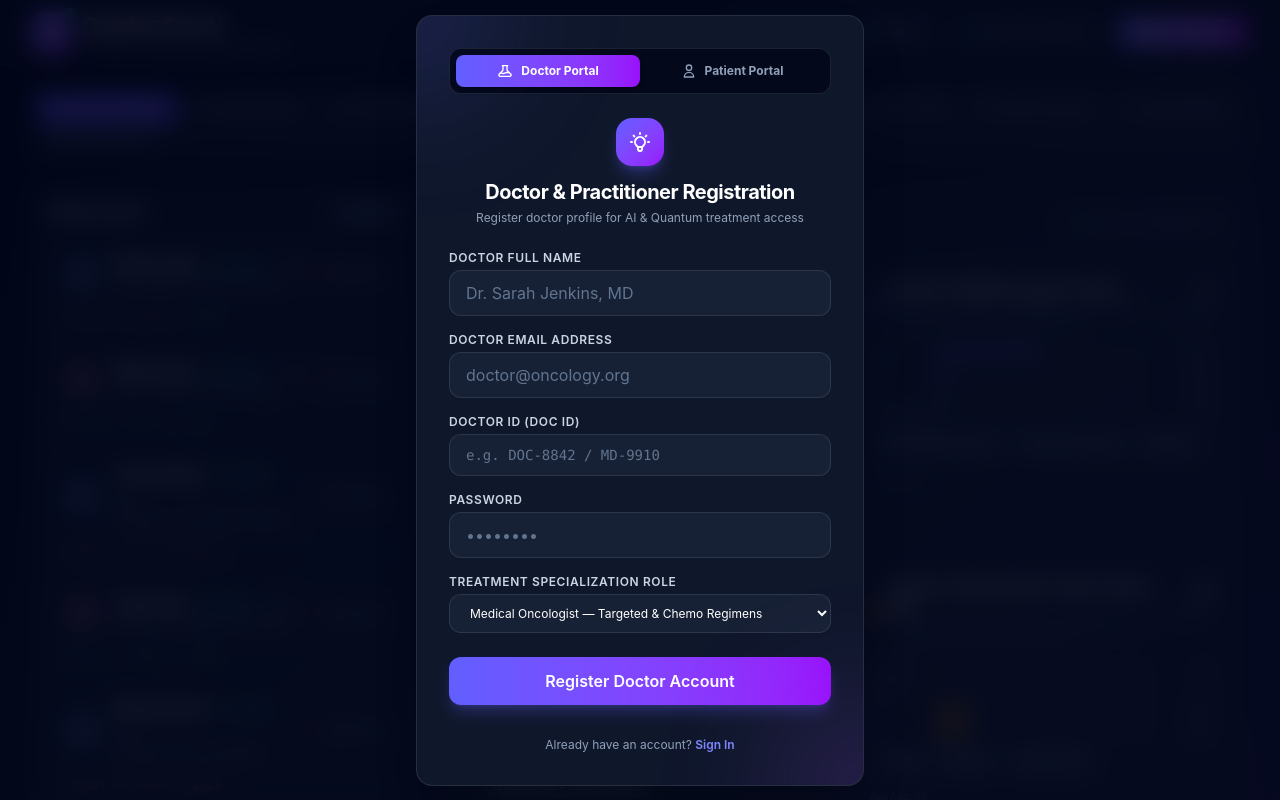
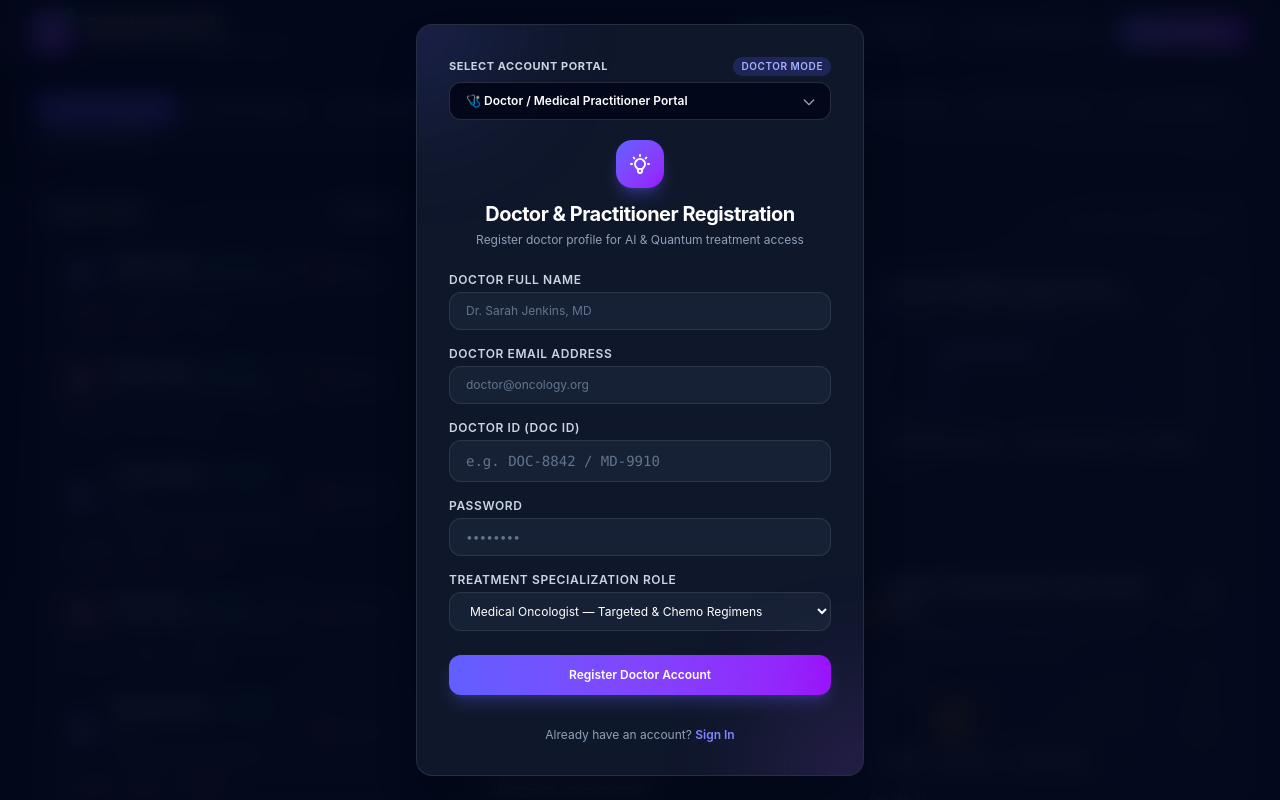
Before and after one commit to Napa-Guna-Sai-Sujith/ai-treatement, a React (Vite) app: page / in a window 1280 px wide. Both pictures are taken after a click on the button "Register Doctor Profile". Shown: the top 800 px of the page. Built offline with nearby package versions, Linux system fonts and the light colour scheme.

Commit message:
Add Portal Selection dropdown box in authentication modal for Doctor, Administrator, and Patient logins

```diff
--- a/src/components/AuthModal.tsx
+++ b/src/components/AuthModal.tsx
@@ -8,8 +8,8 @@ interface AuthModalProps {
 }
 
 export default function AuthModal({ onLoginSuccess, onPatientLoginSuccess, onClose }: AuthModalProps) {
-  // Mode switcher: 'doctor' vs 'patient'
-  const [authMode, setAuthMode] = useState<'doctor' | 'patient'>('doctor');
+  // 3-way Role Switcher: 'doctor' | 'admin' | 'patient'
+  const [roleMode, setRoleMode] = useState<'doctor' | 'admin' | 'patient'>('doctor');
   const [isRegister, setIsRegister] = useState(false);
 
   // Doctor credentials
@@ -17,7 +17,11 @@ export default function AuthModal({ onLoginSuccess, onPatientLoginSuccess, onClo
   const [password, setPassword] = useState('');
   const [name, setName] = useState('');
   const [docId, setDocId] = useState('');
-  const [role, setRole] = useState('Medical Oncologist — Targeted & Chemo Regimens');
+  const [doctorRole, setDoctorRole] = useState('Medical Oncologist — Targeted & Chemo Regimens');
+
+  // Admin credentials
+  const [adminEmail, setAdminEmail] = useState('napagunasaisujith@gmail.com');
+  const [adminPassword, setAdminPassword] = useState('');
 
   // Patient credentials
   const [patientId, setPatientId] = useState('');
@@ -25,6 +29,7 @@ export default function AuthModal({ onLoginSuccess, onPatientLoginSuccess, onClo
 
   const [error, setError] = useState('');
 
+  // 1. DOCTOR LOGIN & REGISTRATION HANDLER
   const handleDoctorSubmit = (e: React.FormEvent) => {
     e.preventDefault();
     if (isRegister) {
@@ -34,26 +39,12 @@ export default function AuthModal({ onLoginSuccess, onPatientLoginSuccess, onClo
       }
     } else {
       if (!docId || !password) {
-        setError('Please enter your Doctor ID (or Email) and password');
+        setError('Please enter your Doctor ID and password');
         return;
       }
     }
 
     const inputIdentifier = docId.trim().toLowerCase();
-
-    // Check for Admin Credentials
-    if (inputIdentifier === 'napagunasaisujith@gmail.com' || inputIdentifier === 'adm-9901' || inputIdentifier === 'admin') {
-      if (password !== '123456') {
-        setError('Invalid password for Admin account');
-        return;
-      }
-      onLoginSuccess({
-        name: 'System Admin (Saisujith)',
-        email: 'napagunasaisujith@gmail.com',
-        role: 'System Administrator',
-      });
-      return;
-    }
 
     // Doctor Registration (Pending approval)
     if (isRegister) {
@@ -62,7 +53,7 @@ export default function AuthModal({ onLoginSuccess, onPatientLoginSuccess, onClo
         name: name.trim(),
         email: email.trim(),
         docId: docId.trim().toUpperCase(),
-        role: role,
+        role: doctorRole,
         isApproved: false,
         submittedAt: new Date().toLocaleTimeString([], { hour: '2-digit', minute: '2-digit' })
       };
@@ -92,15 +83,43 @@ export default function AuthModal({ onLoginSuccess, onPatientLoginSuccess, onClo
 
     const userName = registeredUser?.name || name || `Doctor (${docId.trim().toUpperCase()})`;
     const userEmail = registeredUser?.email || (email.includes('@') ? email : `${inputIdentifier}@oncology.org`);
-    const userRole = registeredUser?.role || role;
+    const finalRole = registeredUser?.role || doctorRole;
 
     onLoginSuccess({
       name: userName.charAt(0).toUpperCase() + userName.slice(1),
       email: userEmail.trim(),
-      role: userRole
+      role: finalRole
     });
   };
 
+  // 2. SYSTEM ADMIN LOGIN HANDLER
+  const handleAdminSubmit = (e: React.FormEvent) => {
+    e.preventDefault();
+    if (!adminEmail.trim() || !adminPassword.trim()) {
+      setError('Please enter Admin email and password');
+      return;
+    }
+
+    const cleanEmail = adminEmail.trim().toLowerCase();
+
+    if (cleanEmail === 'napagunasaisujith@gmail.com' || cleanEmail === 'adm-9901' || cleanEmail === 'admin') {
+      if (adminPassword !== '123456') {
+        setError('Invalid password for System Administrator account');
+        return;
+      }
+
+      onLoginSuccess({
+        name: 'System Admin (Saisujith)',
+        email: 'napagunasaisujith@gmail.com',
+        role: 'System Administrator',
+      });
+      return;
+    }
+
+    setError('Access Denied: Unrecognized Administrator credentials');
+  };
+
+  // 3. PATIENT LOGIN HANDLER
   const handlePatientSubmit = (e: React.FormEvent) => {
     e.preventDefault();
     if (!patientId.trim() || !patientPassword.trim()) {
@@ -109,11 +128,8 @@ export default function AuthModal({ onLoginSuccess, onPatientLoginSuccess, onClo
     }
 
     const cleanId = patientId.trim().toUpperCase();
-
-    // Verify patient exists in cohort or accept standard default demo passwords
     const patientExists = mockPatients.some(p => p.id.toUpperCase() === cleanId);
 
-    // Check password (accept 123456 or patient password)
     if (!patientExists) {
       setError(`Patient record for ID "${cleanId}" not found in database. Try P-001, P-002, etc.`);
       return;
@@ -130,13 +146,17 @@ export default function AuthModal({ onLoginSuccess, onPatientLoginSuccess, onClo
   };
 
   return (
-    <div className="fixed inset-0 z-50 flex items-center justify-center p-4 bg-slate-950/80 backdrop-blur-md">
+    <div className="fixed inset-0 z-50 flex items-center justify-center p-4 bg-slate-950/85 backdrop-blur-md">
       <div className="w-full max-w-md bg-slate-900 border border-white/10 rounded-2xl shadow-2xl p-8 relative overflow-hidden">
-        {/* Glow effect background */}
-        <div className="absolute -top-20 -left-20 w-40 h-40 bg-indigo-500/20 rounded-full blur-3xl pointer-events-none" />
-        <div className="absolute -bottom-20 -right-20 w-40 h-40 bg-purple-500/20 rounded-full blur-3xl pointer-events-none" />
+        {/* Ambient Glows */}
+        <div className={`absolute -top-20 -left-20 w-40 h-40 rounded-full blur-3xl pointer-events-none transition-colors duration-300 ${
+          roleMode === 'admin' ? 'bg-amber-500/20' : roleMode === 'patient' ? 'bg-teal-500/20' : 'bg-indigo-500/20'
+        }`} />
+        <div className={`absolute -bottom-20 -right-20 w-40 h-40 rounded-full blur-3xl pointer-events-none transition-colors duration-300 ${
+          roleMode === 'admin' ? 'bg-orange-500/20' : roleMode === 'patient' ? 'bg-emerald-500/20' : 'bg-purple-500/20'
+        }`} />
 
-        {/* Close button if provided */}
+        {/* Close Button */}
         {onClose && (
           <button
             onClick={onClose}
@@ -148,59 +168,66 @@ export default function AuthModal({ onLoginSuccess, onPatientLoginSuccess, onClo
           </button>
         )}
 
-        {/* Switch Case Mode Selector: Doctor vs Patient */}
-        <div className="flex bg-slate-950/80 p-1.5 rounded-xl border border-white/10 mb-6 relative z-10">
-          <button
-            type="button"
-            onClick={() => { setAuthMode('doctor'); setError(''); }}
-            className={`flex-1 py-2 rounded-lg text-xs font-bold transition-all duration-200 cursor-pointer flex items-center justify-center gap-2 ${
-              authMode === 'doctor'
-                ? 'bg-gradient-to-r from-indigo-500 to-purple-600 text-white shadow-md'
-                : 'text-slate-400 hover:text-white'
-            }`}
+        {/* 3-Role Dropdown Selector */}
+        <div className="mb-5 relative z-10">
+          <label className="block text-[11px] font-bold text-slate-300 uppercase tracking-wider mb-1.5 flex items-center justify-between">
+            <span>Select Account Portal</span>
+            <span className={`text-[10px] font-semibold px-2 py-0.5 rounded-full ${
+              roleMode === 'admin' ? 'bg-amber-500/20 text-amber-300' : roleMode === 'patient' ? 'bg-teal-500/20 text-teal-300' : 'bg-indigo-500/20 text-indigo-300'
+            }`}>
+              {roleMode.toUpperCase()} MODE
+            </span>
+          </label>
+          <div className="relative">
+            <select
+              value={roleMode}
+              onChange={(e) => {
+                setRoleMode(e.target.value as 'doctor' | 'admin' | 'patient');
+                setError('');
+                setIsRegister(false);
+              }}
+              className="w-full px-4 py-2.5 bg-slate-950/90 border border-white/15 rounded-xl text-white text-xs font-semibold focus:outline-none focus:ring-2 focus:ring-indigo-500 appearance-none cursor-pointer pr-10"
             >
+              <option value="doctor">🩺 Doctor / Medical Practitioner Portal</option>
+              <option value="admin">🛡️ System Administrator Portal (napagunasaisujith@gmail.com)</option>
+              <option value="patient">🧬 Patient Care Portal (P-001, P-002, etc.)</option>
+            </select>
+            <div className="absolute right-3.5 top-3 pointer-events-none text-slate-400">
               <svg className="w-4 h-4" fill="none" stroke="currentColor" viewBox="0 0 24 24">
-              <path strokeLinecap="round" strokeLinejoin="round" strokeWidth={2} d="M19.428 15.428a2 2 0 00-1.022-.547l-2.387-.477a6 6 0 00-3.86.517l-.318.158a6 6 0 01-3.86.517L6.05 15.21a2 2 0 00-1.806.547M8 4h8l-1 1v5.172a2 2 0 00.586 1.414l5 5c1.26 1.26.367 3.414-1.415 3.414H4.828c-1.782 0-2.674-2.154-1.414-3.414l5-5A2 2 0 009 10.172V5L8 4z" />
+                <path strokeLinecap="round" strokeLinejoin="round" strokeWidth={2} d="M19 9l-7 7-7-7" />
               </svg>
-            Doctor Portal
-          </button>
-
-          <button
-            type="button"
-            onClick={() => { setAuthMode('patient'); setError(''); setIsRegister(false); }}
-            className={`flex-1 py-2 rounded-lg text-xs font-bold transition-all duration-200 cursor-pointer flex items-center justify-center gap-2 ${
-              authMode === 'patient'
-                ? 'bg-gradient-to-r from-teal-500 to-emerald-600 text-white shadow-md'
-                : 'text-slate-400 hover:text-white'
-            }`}
-          >
-            <svg className="w-4 h-4" fill="none" stroke="currentColor" viewBox="0 0 24 24">
-              <path strokeLinecap="round" strokeLinejoin="round" strokeWidth={2} d="M16 7a4 4 0 11-8 0 4 4 0 018 0zM12 14a7 7 0 00-7 7h14a7 7 0 00-7-7z" />
-            </svg>
-            Patient Portal
-          </button>
+            </div>
+          </div>
         </div>
 
-        {/* Header Icon & Title */}
+        {/* Role Icon & Header Title */}
         <div className="flex flex-col items-center mb-6 text-center">
           <div className={`w-12 h-12 rounded-2xl flex items-center justify-center shadow-lg mb-3 ${
-            authMode === 'doctor'
-              ? 'bg-gradient-to-br from-indigo-500 to-purple-600 shadow-indigo-500/30'
-              : 'bg-gradient-to-br from-teal-400 to-emerald-600 shadow-emerald-500/30'
+            roleMode === 'admin'
+              ? 'bg-gradient-to-br from-amber-500 to-orange-600 shadow-amber-500/30'
+              : roleMode === 'patient'
+                ? 'bg-gradient-to-br from-teal-400 to-emerald-600 shadow-emerald-500/30'
+                : 'bg-gradient-to-br from-indigo-500 to-purple-600 shadow-indigo-500/30'
           }`}>
-            {authMode === 'doctor' ? (
+            {roleMode === 'admin' ? (
               <svg className="w-6 h-6 text-white" fill="none" stroke="currentColor" viewBox="0 0 24 24">
-                <path strokeLinecap="round" strokeLinejoin="round" strokeWidth={2} d="M9.663 17h4.673M12 3v1m6.364 1.636l-.707.707M21 12h-1M4 12H3m3.343-5.657l-.707-.707m2.828 9.9a5 5 0 117.072 0l-.548.547A3.374 3.374 0 0014 18.469V19a2 2 0 11-4 0v-.531c0-.895-.356-1.754-.988-2.386l-.548-.547z" />
+                <path strokeLinecap="round" strokeLinejoin="round" strokeWidth={2} d="M9 12l2 2 4-4m5.618-4.016A11.955 11.955 0 0112 2.944a11.955 11.955 0 01-8.618 3.04A12.02 12.02 0 003 9c0 5.591 3.824 10.29 9 11.622 5.176-1.332 9-6.03 9-11.622 0-1.042-.133-2.052-.382-3.016z" />
+              </svg>
+            ) : roleMode === 'patient' ? (
+              <svg className="w-6 h-6 text-white" fill="none" stroke="currentColor" viewBox="0 0 24 24">
+                <path strokeLinecap="round" strokeLinejoin="round" strokeWidth={2} d="M16 7a4 4 0 11-8 0 4 4 0 018 0zM12 14a7 7 0 00-7 7h14a7 7 0 00-7-7z" />
               </svg>
             ) : (
               <svg className="w-6 h-6 text-white" fill="none" stroke="currentColor" viewBox="0 0 24 24">
-                <path strokeLinecap="round" strokeLinejoin="round" strokeWidth={2} d="M16 7a4 4 0 11-8 0 4 4 0 018 0zM12 14a7 7 0 00-7 7h14a7 7 0 00-7-7z" />
+                <path strokeLinecap="round" strokeLinejoin="round" strokeWidth={2} d="M9.663 17h4.673M12 3v1m6.364 1.636l-.707.707M21 12h-1M4 12H3m3.343-5.657l-.707-.707m2.828 9.9a5 5 0 117.072 0l-.548.547A3.374 3.374 0 0014 18.469V19a2 2 0 11-4 0v-.531c0-.895-.356-1.754-.988-2.386l-.548-.547z" />
               </svg>
             )}
           </div>
 
           <h2 className="text-xl font-bold text-white tracking-tight">
-            {authMode === 'patient'
+            {roleMode === 'admin'
+              ? 'Administrator Console Sign In'
+              : roleMode === 'patient'
                 ? 'Patient Care Sign In'
                 : isRegister
                   ? 'Doctor & Practitioner Registration'
@@ -208,7 +235,9 @@ export default function AuthModal({ onLoginSuccess, onPatientLoginSuccess, onClo
             }
           </h2>
           <p className="text-xs text-slate-400 mt-1">
-            {authMode === 'patient'
+            {roleMode === 'admin'
+              ? 'System Administrator credentials with approval privileges'
+              : roleMode === 'patient'
                 ? 'Access personal biomarker profile & quantum treatment plan'
                 : isRegister
                   ? 'Register doctor profile for AI & Quantum treatment access'
@@ -223,8 +252,47 @@ export default function AuthModal({ onLoginSuccess, onPatientLoginSuccess, onClo
           </div>
         )}
 
-        {/* SWITCH CASE: PATIENT PROFILE LOGIN */}
-        {authMode === 'patient' ? (
+        {/* CASE 1: ADMIN LOGIN */}
+        {roleMode === 'admin' && (
+          <form onSubmit={handleAdminSubmit} className="space-y-4">
+            <div>
+              <label className="block text-xs font-semibold text-slate-300 uppercase tracking-wider mb-1">
+                Admin Email ID
+              </label>
+              <input
+                type="email"
+                value={adminEmail}
+                onChange={(e) => setAdminEmail(e.target.value)}
+                placeholder="napagunasaisujith@gmail.com"
+                className="w-full px-4 py-2.5 bg-slate-800/60 border border-amber-500/30 rounded-xl text-white placeholder-slate-500 text-xs focus:outline-none focus:ring-2 focus:ring-amber-500/50"
+              />
+            </div>
+
+            <div>
+              <label className="block text-xs font-semibold text-slate-300 uppercase tracking-wider mb-1">
+                Admin Password
+              </label>
+              <input
+                type="password"
+                value={adminPassword}
+                onChange={(e) => setAdminPassword(e.target.value)}
+                placeholder="••••••••"
+                className="w-full px-4 py-2.5 bg-slate-800/60 border border-amber-500/30 rounded-xl text-white placeholder-slate-500 focus:outline-none focus:ring-2 focus:ring-amber-500/50"
+              />
+              <p className="text-[10px] text-amber-400/80 mt-1 font-mono">Default credentials: napagunasaisujith@gmail.com / 123456</p>
+            </div>
+
+            <button
+              type="submit"
+              className="w-full py-3 mt-2 rounded-xl bg-gradient-to-r from-amber-500 to-orange-600 text-white font-semibold shadow-lg shadow-amber-500/25 hover:from-amber-600 hover:to-orange-700 transition-all duration-200 cursor-pointer text-xs"
+            >
+              Sign In as Administrator
+            </button>
+          </form>
+        )}
+
+        {/* CASE 2: PATIENT LOGIN */}
+        {roleMode === 'patient' && (
           <form onSubmit={handlePatientSubmit} className="space-y-4">
             <div>
               <label className="block text-xs font-semibold text-slate-300 uppercase tracking-wider mb-1">
@@ -255,19 +323,21 @@ export default function AuthModal({ onLoginSuccess, onPatientLoginSuccess, onClo
 
             <button
               type="submit"
-              className="w-full py-3 mt-2 rounded-xl bg-gradient-to-r from-teal-500 to-emerald-600 text-white font-semibold shadow-lg shadow-emerald-500/25 hover:from-teal-600 hover:to-emerald-700 transition-all duration-200 cursor-pointer"
+              className="w-full py-3 mt-2 rounded-xl bg-gradient-to-r from-teal-500 to-emerald-600 text-white font-semibold shadow-lg shadow-emerald-500/25 hover:from-teal-600 hover:to-emerald-700 transition-all duration-200 cursor-pointer text-xs"
             >
               Sign In to Patient Portal
             </button>
 
             <div className="pt-2 text-center">
               <p className="text-[11px] text-slate-400">
-                🔒 Patient registration is managed by clinic administration. No self-registration required.
+                🔒 Patient accounts are registered by clinical staff. No public registration required.
               </p>
             </div>
           </form>
-        ) : (
-          /* SWITCH CASE: DOCTOR PROFILE LOGIN & REGISTRATION */
+        )}
+
+        {/* CASE 3: DOCTOR LOGIN & REGISTRATION */}
+        {roleMode === 'doctor' && (
           <form onSubmit={handleDoctorSubmit} className="space-y-4">
             {isRegister && (
               <div>
@@ -277,7 +347,7 @@ export default function AuthModal({ onLoginSuccess, onPatientLoginSuccess, onClo
                   value={name}
                   onChange={(e) => setName(e.target.value)}
                   placeholder="Dr. Sarah Jenkins, MD"
-                  className="w-full px-4 py-2.5 bg-slate-800/60 border border-white/10 rounded-xl text-white placeholder-slate-500 focus:outline-none focus:ring-2 focus:ring-indigo-500/50 focus:border-indigo-500 transition-all"
+                  className="w-full px-4 py-2.5 bg-slate-800/60 border border-white/10 rounded-xl text-white placeholder-slate-500 focus:outline-none focus:ring-2 focus:ring-indigo-500/50 focus:border-indigo-500 transition-all text-xs"
                 />
               </div>
             )}
@@ -290,7 +360,7 @@ export default function AuthModal({ onLoginSuccess, onPatientLoginSuccess, onClo
                   value={email}
                   onChange={(e) => setEmail(e.target.value)}
                   placeholder="doctor@oncology.org"
-                  className="w-full px-4 py-2.5 bg-slate-800/60 border border-white/10 rounded-xl text-white placeholder-slate-500 focus:outline-none focus:ring-2 focus:ring-indigo-500/50 focus:border-indigo-500 transition-all"
+                  className="w-full px-4 py-2.5 bg-slate-800/60 border border-white/10 rounded-xl text-white placeholder-slate-500 focus:outline-none focus:ring-2 focus:ring-indigo-500/50 focus:border-indigo-500 transition-all text-xs"
                 />
               </div>
             )}
@@ -313,7 +383,7 @@ export default function AuthModal({ onLoginSuccess, onPatientLoginSuccess, onClo
                 value={password}
                 onChange={(e) => setPassword(e.target.value)}
                 placeholder="••••••••"
-                className="w-full px-4 py-2.5 bg-slate-800/60 border border-white/10 rounded-xl text-white placeholder-slate-500 focus:outline-none focus:ring-2 focus:ring-indigo-500/50 focus:border-indigo-500 transition-all"
+                className="w-full px-4 py-2.5 bg-slate-800/60 border border-white/10 rounded-xl text-white placeholder-slate-500 focus:outline-none focus:ring-2 focus:ring-indigo-500/50 focus:border-indigo-500 transition-all text-xs"
               />
             </div>
 
@@ -321,8 +391,8 @@ export default function AuthModal({ onLoginSuccess, onPatientLoginSuccess, onClo
               <div>
                 <label className="block text-xs font-semibold text-slate-300 uppercase tracking-wider mb-1">Treatment Specialization Role</label>
                 <select
-                  value={role}
-                  onChange={(e) => setRole(e.target.value)}
+                  value={doctorRole}
+                  onChange={(e) => setDoctorRole(e.target.value)}
                   className="w-full px-4 py-2.5 bg-slate-800/60 border border-white/10 rounded-xl text-white focus:outline-none focus:ring-2 focus:ring-indigo-500/50 focus:border-indigo-500 transition-all text-xs"
                 >
                   <option value="Medical Oncologist — Targeted & Chemo Regimens">Medical Oncologist — Targeted & Chemo Regimens</option>
@@ -337,7 +407,7 @@ export default function AuthModal({ onLoginSuccess, onPatientLoginSuccess, onClo
 
             <button
               type="submit"
-              className="w-full py-3 mt-2 rounded-xl bg-gradient-to-r from-indigo-500 to-purple-600 text-white font-semibold shadow-lg shadow-indigo-500/25 hover:from-indigo-600 hover:to-purple-700 transition-all duration-200 cursor-pointer"
+              className="w-full py-3 mt-2 rounded-xl bg-gradient-to-r from-indigo-500 to-purple-600 text-white font-semibold shadow-lg shadow-indigo-500/25 hover:from-indigo-600 hover:to-purple-700 transition-all duration-200 cursor-pointer text-xs"
             >
               {isRegister ? 'Register Doctor Account' : 'Sign In as Doctor'}
             </button>
```
Lines whose indentation alone changed are shown as unchanged.
